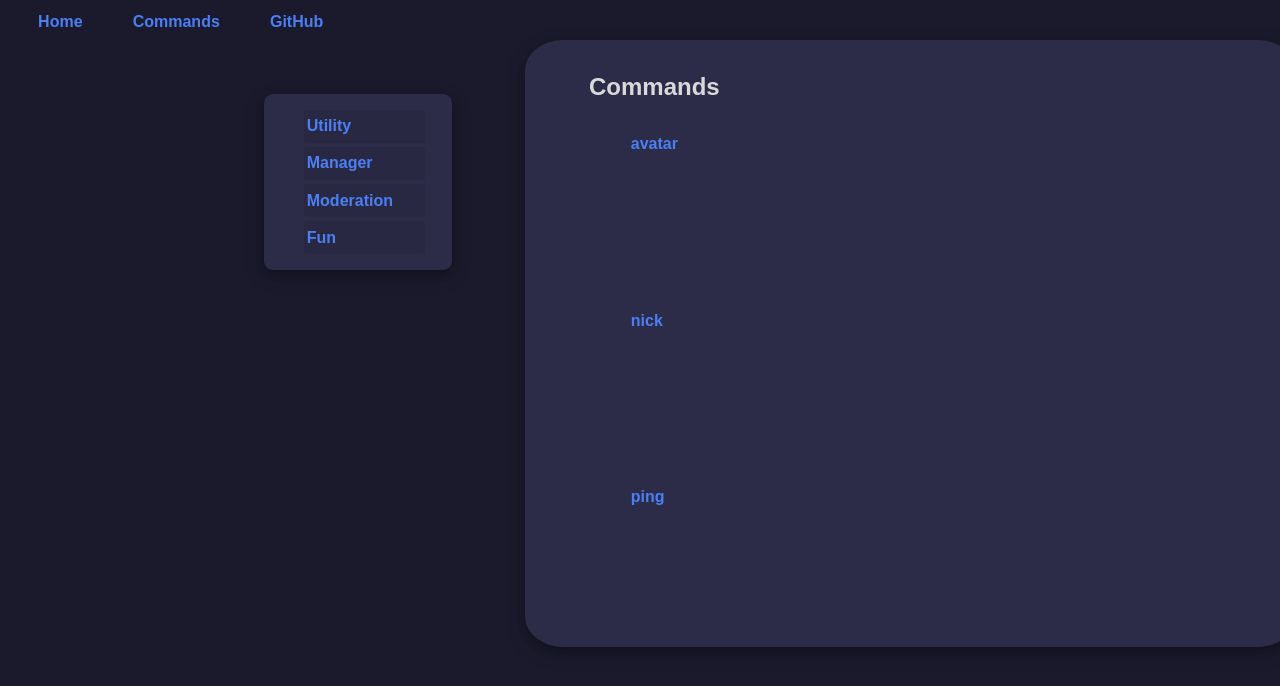
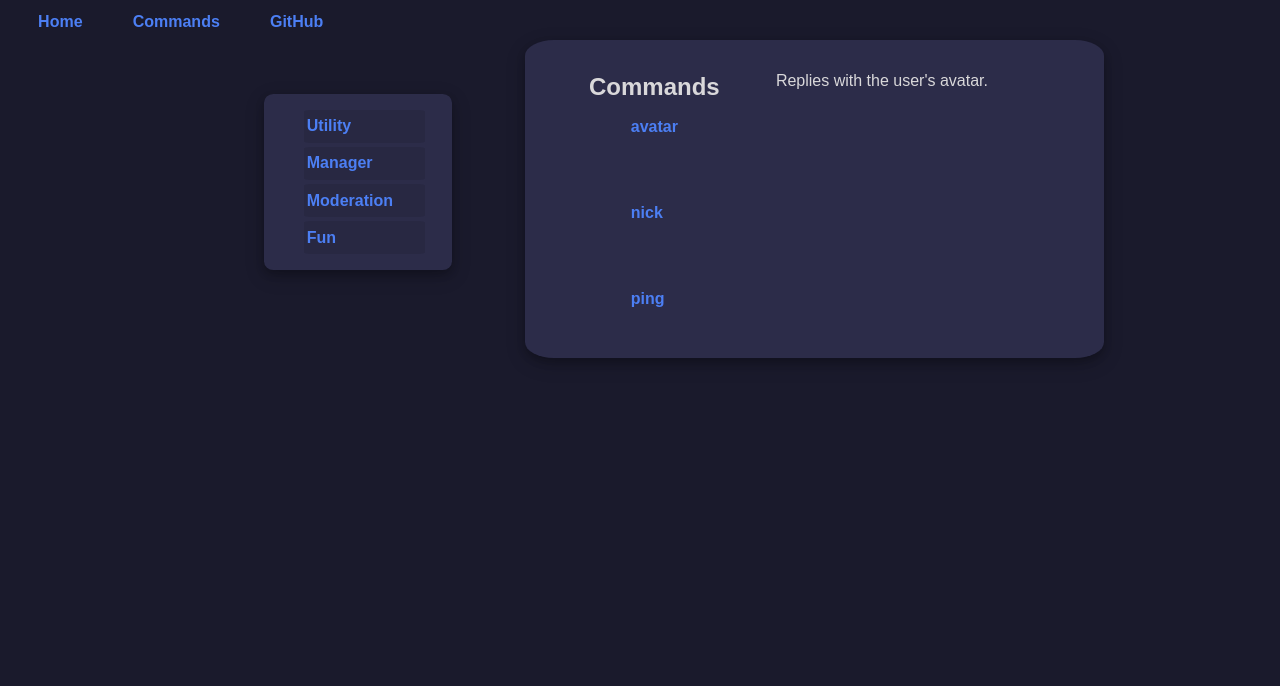
Before and after one commit to Crymepunk/rajikaru.xyz, a Next.js app: page /commands in a window 1280 px wide. Shown: the top 686 px of the page. Built offline with nearby package versions, Linux system fonts and the light colour scheme.

Commit message:
started adding desriptions to the commands Added descriptions Changed styling on the command names

```diff
--- a/pages/commands.js
+++ b/pages/commands.js
@@ -63,20 +63,23 @@ export default function commands() {
       <div className={menuStyles.header}>Commands</div>
         <div id="commandsList1">
             <ul>
-              <li className={menuStyles.commandstop}>avatar</li>
+              <li className={menuStyles.commandsTop}>avatar</li>
               <li className={menuStyles.commands}>nick</li>
               <li className={menuStyles.commands}>ping</li>
             </ul>
+            <div>
+              <p className={menuStyles.commandsDesc}>Replies with the user's avatar.</p>
+            </div>
           </div>
         <div id="commandsList2" className="invisible">
           <ul>
-            <li className={menuStyles.commands}>settings</li>
+            <li className={menuStyles.commandsTop}>settings</li>
             <li className={menuStyles.commands}>role</li>
           </ul>
         </div>
         <div id="commandsList3" className="invisible">
           <ul>
-            <li className={menuStyles.commands}>ban</li>
+            <li className={menuStyles.commandsTop}>ban</li>
             <li className={menuStyles.commands}>unban</li>
             <li className={menuStyles.commands}>kick</li>
             <li className={menuStyles.commands}>warn</li>
@@ -87,7 +90,7 @@ export default function commands() {
         </div>
         <div id="commandsList4" className="invisible">
           <ul>
-            <li className={menuStyles.commands}>cuddle</li>
+            <li className={menuStyles.commandsTop}>cuddle</li>
             <li className={menuStyles.commands}>hug</li>
             <li className={menuStyles.commands}>pat</li>
             <li className={menuStyles.commands}>slap</li>
@@ -96,6 +99,9 @@ export default function commands() {
             <li className={menuStyles.commands}>owoify</li>
             <li className={menuStyles.commands}>gayrate</li>
           </ul>
+          <div>
+            <p className={menuStyles.commandsDesc}>Cuddles the pinged member.</p>
+          </div>
         </div>
       </div>
     </>
--- a/styles/menu.module.css
+++ b/styles/menu.module.css
@@ -50,7 +50,7 @@
   background-color: #2c2c49;
   margin-top: 0%;
   padding-left: 5%;
-  padding-right: 45%;
+  padding-right: 30%;
   margin-left: 40%;
   padding-top: 0.01%;
   padding-bottom: 0.01%;
@@ -69,14 +69,14 @@
   display: block;
   padding: 1% 2%;
   margin-right: 18%;
-  margin-top: 150%;
-  margin-bottom: 150%;
+  margin-top: 50%;
+  margin-bottom: 50%;
   padding-top: 20%;
   padding-bottom: 5%;
   border-radius: 5%;
 }
 
-.commandstop {
+.commandsTop {
   color: rgb(76, 127, 244);
   text-decoration: none;
   font-family: Arial, Helvetica, sans-serif;
@@ -86,8 +86,15 @@
   padding: 1% 2%;
   margin-right: 18%;
   margin-top: 10%;
-  margin-bottom: 150%;
-  padding-top: 20%;
+  margin-bottom: 50%;
   padding-bottom: 5%;
   border-radius: 5%;
 }
+
+.commandsDesc {
+  color: rgb(217, 216, 218);
+  position: absolute;
+  top: 5%;
+  right: 20%;
+  font-family: Arial, Helvetica, sans-serif;
+}
```
